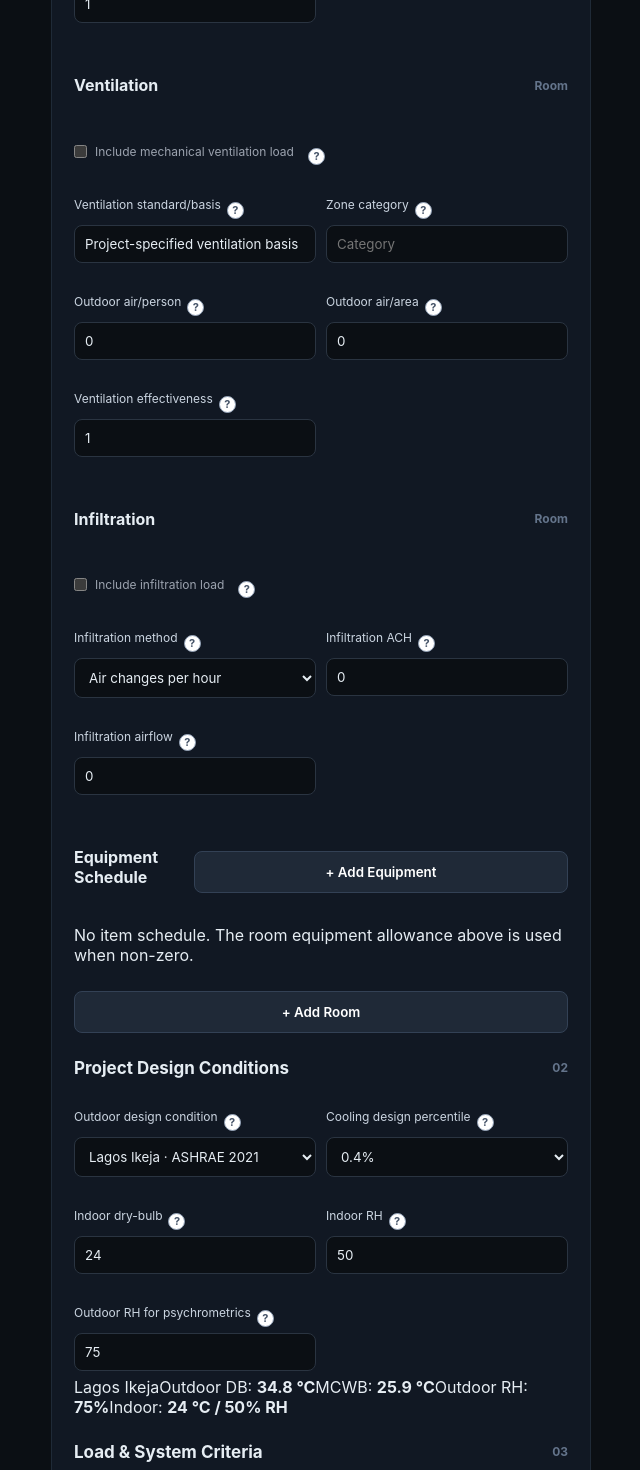
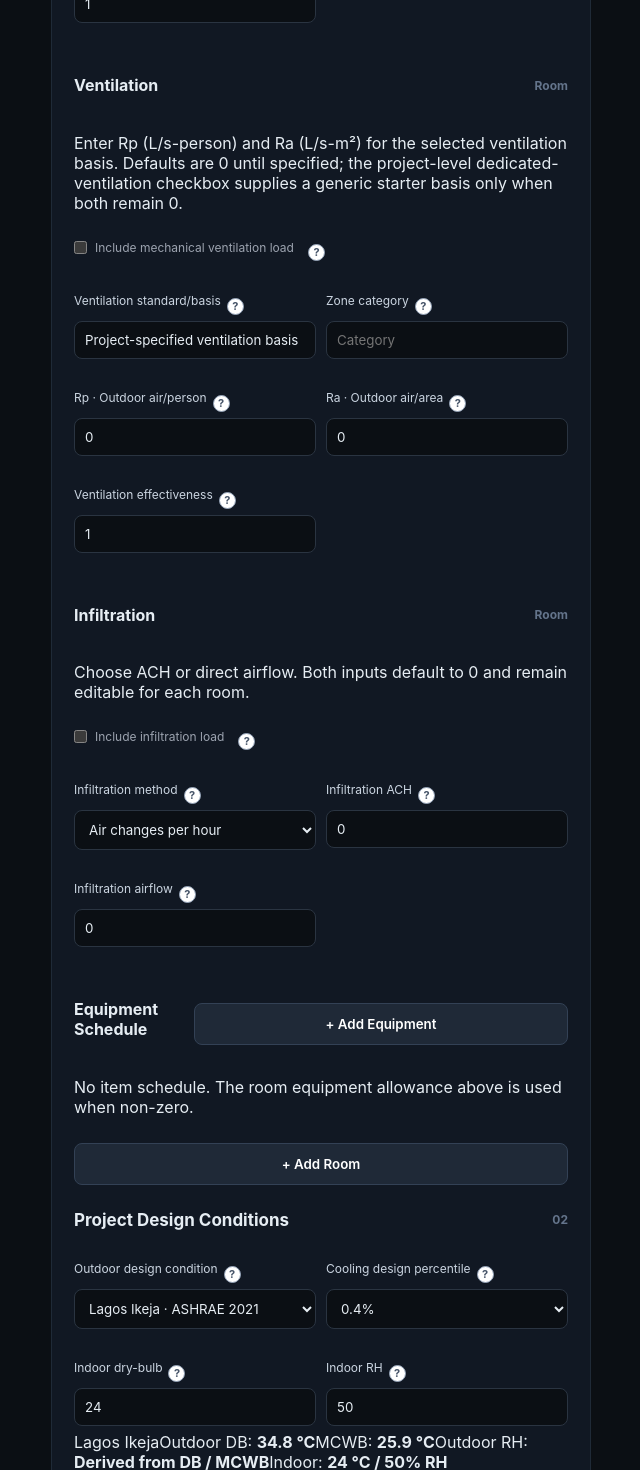
Before and after one commit to idbalorg/hvac-calculator, a React (Vite) app in the folder mep-ai-calculator/: page /calculator in a window 1280 px wide. Shown: the part 2460-3930 px from the top of the page, without its empty margins (39-679 px from the left). Built offline with nearby package versions, Linux system fonts and the light colour scheme.

Commit message:
Fix cooling load ventilation and infiltration wiring

```diff
--- a/mep-ai-calculator/src/engineering/cooling-load/infiltration.js
+++ b/mep-ai-calculator/src/engineering/cooling-load/infiltration.js
@@ -110,6 +110,8 @@ export const calculateInfiltrationLoad = ({
   const moistAirMassFlowKgS = AIR_DENSITY_KG_M3 * airflowM3PerS;
   const dryAirMassFlowKgS = moistAirMassFlowKgS / (1 + outdoorW);
 
+  // Keep infiltration behavior consistent with ventilation: negative sensible
+  // or total values are valid when outdoor air reduces the room cooling load.
   const sensibleW =
     moistAirMassFlowKgS *
     CP_AIR_KJ_KG_K *
--- a/mep-ai-calculator/src/engineering/cooling-load/ventilation.js
+++ b/mep-ai-calculator/src/engineering/cooling-load/ventilation.js
@@ -124,15 +124,13 @@ export const calculateVentilationLoad = ({
   const moistAirMassFlowKgS = airDensityKgM3 * airflowM3s;
   const dryAirMassFlowKgS = moistAirMassFlowKgS / (1 + outdoorHumidityRatio);
 
-  const sensibleW = Math.max(
-    0,
-    moistAirMassFlowKgS * cpAirJKgK * (outdoorDryBulbC - indoorDryBulbC),
-  );
-  const totalW = Math.max(
-    0,
-    dryAirMassFlowKgS * 1000 * (outdoorEnthalpy - indoorEnthalpy),
-  );
-  const latentW = Math.max(0, totalW - sensibleW);
+  // Do not clamp negative sensible/total loads: a genuinely cooler and/or drier
+  // outdoor state is physically capable of reducing the room cooling load.
+  const sensibleW =
+    moistAirMassFlowKgS * cpAirJKgK * (outdoorDryBulbC - indoorDryBulbC);
+  const totalW =
+    dryAirMassFlowKgS * 1000 * (outdoorEnthalpy - indoorEnthalpy);
+  const latentW = totalW - sensibleW;
 
   return {
     airflowLps: outdoorAirLps,
--- /dev/null
+++ b/mep-ai-calculator/src/engineering/project/calculatorEngineeringInputs.js
@@ -0,0 +1,60 @@
+import { buildEngineeringInputsForRoom } from "./engineeringInputs.js";
+import { humidityRatioFromWetBulb, relativeHumidityFromHumidityRatio } from "../psychrometrics/humidityRatio.js";
+
+const DEFAULT_VENTILATION_STARTER = Object.freeze({
+  outdoorAirPerPersonLps: 8,
+  outdoorAirPerAreaLpsM2: 0.3,
+  effectiveness: 1,
+});
+
+const clone = (value) => JSON.parse(JSON.stringify(value));
+
+/**
+ * Derive outdoor RH from the selected cooling dry-bulb and mean-coincident wet-bulb.
+ * The design-condition dataset provides DB/MCWB, so RH is derived rather than
+ * copied from the indoor state or entered as an unrelated psychrometric value.
+ */
+export const deriveOutdoorRelativeHumidity = (selectedCoolingCondition) => {
+  if (!selectedCoolingCondition) throw new Error("Selected cooling condition is required.");
+  const { dryBulbC, meanCoincidentWetBulbC } = selectedCoolingCondition;
+  const humidityRatio = humidityRatioFromWetBulb(dryBulbC, meanCoincidentWetBulbC);
+  return relativeHumidityFromHumidityRatio(dryBulbC, humidityRatio);
+};
+
+/**
+ * Build the room engineering boundary used by Calculator.jsx.
+ * A checked project-level dedicated-ventilation requirement enables the load
+ * calculation for every room. Explicit room Rp/Ra values are preserved; when
+ * both are still zero, a non-zero generic starter basis is used. The starter
+ * values are inputs for calculation, not an ASHRAE 62.1 compliance claim.
+ */
+export const buildEngineeringInputs = ({
+  rooms,
+  engineeringByRoom = {},
+  designConditions,
+  ventilationRequired = false,
+}) => Object.fromEntries(rooms.map((room) => {
+  const base = clone(engineeringByRoom[room.id] || {});
+
+  if (ventilationRequired) {
+    const current = base.ventilation || {};
+    const rp = Number(current.outdoorAirPerPersonLps) || 0;
+    const ra = Number(current.outdoorAirPerAreaLpsM2) || 0;
+    const hasExplicitVentilationRate = rp > 0 || ra > 0;
+    const rates = hasExplicitVentilationRate
+      ? { outdoorAirPerPersonLps: rp, outdoorAirPerAreaLpsM2: ra }
+      : DEFAULT_VENTILATION_STARTER;
+
+    base.ventilation = {
+      ...current,
+      enabled: true,
+      outdoorAirPerPersonLps: rates.outdoorAirPerPersonLps,
+      outdoorAirPerAreaLpsM2: rates.outdoorAirPerAreaLpsM2,
+      effectiveness: Number(current.effectiveness) > 0 ? Number(current.effectiveness) : DEFAULT_VENTILATION_STARTER.effectiveness,
+    };
+  }
+
+  return [room.id, buildEngineeringInputsForRoom({ room, designConditions, inputs: base })];
+}));
+
+export { DEFAULT_VENTILATION_STARTER };
--- a/mep-ai-calculator/src/pages/Calculator.jsx
+++ b/mep-ai-calculator/src/pages/Calculator.jsx
@@ -4,7 +4,8 @@ import { buildProjectRooms, calculateProjectRoomSummary, createRoom } from "../e
 import { calculateProjectCoolingLoads } from "../engineering/cooling-load/roomLoadEngine.js";
 import { recommendHVACSystems } from "../engineering/system/systemDecision.js";
 import { buildProjectDesignConditions, listDesignConditions } from "../engineering/project/designConditions.js";
-import { createEngineeringInputs, buildEngineeringInputsForRoom, createEquipmentItem, ENGINEERING_INPUT_VERSION } from "../engineering/project/engineeringInputs.js";
+import { createEngineeringInputs, createEquipmentItem, ENGINEERING_INPUT_VERSION } from "../engineering/project/engineeringInputs.js";
+import { buildEngineeringInputs, deriveOutdoorRelativeHumidity } from "../engineering/project/calculatorEngineeringInputs.js";
 import { buildReferenceDrivenInputs } from "../engineering/reference/referenceDrivenInputs.js";
 import { applyReferenceToEngineeringInputs } from "../engineering/reference/referenceCalculationBridge.js";
 import { buildReferenceTraceByRoom } from "../engineering/reference/referenceResultIntegration.js";
@@ -29,7 +30,6 @@ export default function CoolingLoadCalculator() {
   const [coolingPercentile, setCoolingPercentile] = useState("percentile04");
   const [indoorDryBulbC, setIndoorDryBulbC] = useState("24");
   const [indoorRelativeHumidityPercent, setIndoorRelativeHumidityPercent] = useState("50");
-  const [outdoorRelativeHumidityPercent, setOutdoorRelativeHumidityPercent] = useState("75");
   const [result, setResult] = useState(null);
   const [error, setError] = useState("");
 
@@ -96,8 +96,10 @@ export default function CoolingLoadCalculator() {
       const engineeringRooms = rooms.map(toEngineeringRoom);
       const builtRooms = buildProjectRooms(engineeringRooms);
       const projectSummary = calculateProjectRoomSummary(engineeringRooms);
-      const designConditions = buildProjectDesignConditions({ outdoorConditionId: designConditionId, coolingPercentile, indoorDryBulbC: Number(indoorDryBulbC), indoorRelativeHumidityPercent: Number(indoorRelativeHumidityPercent), outdoorRelativeHumidityPercent: Number(outdoorRelativeHumidityPercent) });
-      const engineering = Object.fromEntries(engineeringRooms.map((room) => [room.id, buildEngineeringInputsForRoom({ room, designConditions, inputs: engineeringByRoom[room.id] })]));
+      const baseDesignConditions = buildProjectDesignConditions({ outdoorConditionId: designConditionId, coolingPercentile, indoorDryBulbC: Number(indoorDryBulbC), indoorRelativeHumidityPercent: Number(indoorRelativeHumidityPercent), outdoorRelativeHumidityPercent: null });
+      const outdoorRelativeHumidityPercent = deriveOutdoorRelativeHumidity(baseDesignConditions.selectedCoolingCondition);
+      const designConditions = buildProjectDesignConditions({ outdoorConditionId: designConditionId, coolingPercentile, indoorDryBulbC: Number(indoorDryBulbC), indoorRelativeHumidityPercent: Number(indoorRelativeHumidityPercent), outdoorRelativeHumidityPercent });
+      const engineering = buildEngineeringInputs({ rooms: engineeringRooms, engineeringByRoom, designConditions, ventilationRequired: criteria.ventilation });
       const margin = Number(designMarginPercent) || 0;
       const loads = calculateProjectCoolingLoads({ rooms: engineeringRooms, engineeringByRoom: engineering, designMarginPercent: margin });
       const decision = recommendHVACSystems({ totalCoolingLoadKw: Math.max(loads.totalDesignLoadKw, 0.001), floorAreaM2: Math.max(projectSummary.floorAreaM2, 0.001), zoneCount: builtRooms.length, ventilationRequired: criteria.ventilation, zoningPriority: zoning, ceilingSpaceLimited: criteria.ceiling, outdoorUnitSpaceLimited: criteria.outdoor, centralPlantAvailable: criteria.plant });
@@ -109,7 +111,7 @@ export default function CoolingLoadCalculator() {
   const saveProject = () => {
     if (!result) return;
     const projects = JSON.parse(localStorage.getItem("hvac-projects") || "[]");
-    localStorage.setItem("hvac-projects", JSON.stringify([...projects, { rooms, engineeringByRoom, referenceByRoom, appliedReferenceByRoom, criteria, zoning, designMarginPercent, designConditionId, coolingPercentile, indoorDryBulbC, indoorRelativeHumidityPercent, outdoorRelativeHumidityPercent, result, date: new Date().toISOString(), inputModelVersion: ENGINEERING_INPUT_VERSION }]));
+    localStorage.setItem("hvac-projects", JSON.stringify([...projects, { rooms, engineeringByRoom, referenceByRoom, appliedReferenceByRoom, criteria, zoning, designMarginPercent, designConditionId, coolingPercentile, indoorDryBulbC, indoorRelativeHumidityPercent, result, date: new Date().toISOString(), inputModelVersion: ENGINEERING_INPUT_VERSION }]));
   };
 
   return <div className="container">
@@ -138,20 +140,20 @@ export default function CoolingLoadCalculator() {
           <div><label>Outdoor design condition</label><select value={designConditionId} onChange={(e) => setDesignConditionId(e.target.value)}>{designConditionOptions.map((condition) => <option key={condition.id} value={condition.id}>{condition.location} · ASHRAE {condition.sourceEdition}</option>)}</select></div>
           <div><label>Cooling design percentile</label><select value={coolingPercentile} onChange={(e) => setCoolingPercentile(e.target.value)}><option value="percentile04">0.4%</option><option value="percentile1">1.0%</option><option value="percentile2">2.0%</option></select></div>
           <Input label="Indoor dry-bulb" value={indoorDryBulbC} onChange={setIndoorDryBulbC} placeholder="°C" type="number" /><Input label="Indoor RH" value={indoorRelativeHumidityPercent} onChange={setIndoorRelativeHumidityPercent} placeholder="%" type="number" min="0" max="100" />
-          <Input label="Outdoor RH for psychrometrics" value={outdoorRelativeHumidityPercent} onChange={setOutdoorRelativeHumidityPercent} placeholder="%" type="number" min="0" max="100" />
         </div>
-        <div className="condition-summary">{(() => { const condition = designConditionOptions.find((item) => item.id === designConditionId); const selected = condition?.cooling?.db?.[coolingPercentile]; return <><span>{condition?.location}</span><span>Outdoor DB: <b>{selected?.dryBulbC} °C</b></span><span>MCWB: <b>{selected?.meanCoincidentWetBulbC} °C</b></span><span>Outdoor RH: <b>{outdoorRelativeHumidityPercent}%</b></span><span>Indoor: <b>{indoorDryBulbC} °C / {indoorRelativeHumidityPercent}% RH</b></span></>; })()}</div>
+        <div className="condition-summary">{(() => { const condition = designConditionOptions.find((item) => item.id === designConditionId); const selected = condition?.cooling?.db?.[coolingPercentile]; return <><span>{condition?.location}</span><span>Outdoor DB: <b>{selected?.dryBulbC} °C</b></span><span>MCWB: <b>{selected?.meanCoincidentWetBulbC} °C</b></span><span>Outdoor RH: <b>Derived from DB / MCWB</b></span><span>Indoor: <b>{indoorDryBulbC} °C / {indoorRelativeHumidityPercent}% RH</b></span></>; })()}</div>
 
         <div className="section-heading compact"><h3>Load & System Criteria</h3><span>03</span></div>
         <div className="input-grid"><Input label="Design margin" value={designMarginPercent} onChange={setDesignMarginPercent} placeholder="%" type="number" min="0" /><div><label>Zoning priority</label><select value={zoning} onChange={(e) => setZoning(e.target.value)}><option value="low">Low</option><option value="medium">Medium</option><option value="high">High</option></select></div></div>
         <div className="checks"><Check label="Dedicated ventilation required" checked={criteria.ventilation} onChange={(v) => setCriteria((c) => ({ ...c, ventilation: v }))} /><Check label="Ceiling/service space limited" checked={criteria.ceiling} onChange={(v) => setCriteria((c) => ({ ...c, ceiling: v }))} /><Check label="Outdoor-unit space limited" checked={criteria.outdoor} onChange={(v) => setCriteria((c) => ({ ...c, outdoor: v }))} /><Check label="Central plant available" checked={criteria.plant} onChange={(v) => setCriteria((c) => ({ ...c, plant: v }))} /></div>
+        <p className="form-note">When dedicated ventilation is checked, room Rp/Ra values are included in the cooling load. If both remain zero, a generic 8 L/s-person + 0.3 L/s-m² starter basis is used. This is not an ASHRAE 62.1 compliance determination.</p>
         {summary && <div className="project-mini-summary"><span>{summary.roomCount} rooms</span><span>{summary.floorAreaM2.toFixed(1)} m²</span><span>{summary.occupants} occupants</span></div>}
         {error && <p className="error-message">{error}</p>}
         <button onClick={calculate}>Run Engineering Assessment</button>
       </div>
 
       {result && <div className="results-stack">
-        <div className="card"><div className="section-heading"><h3>Design Conditions</h3><span>04</span></div><div className="stat"><span>Location</span><b>{result.designConditions.outdoor.location}</b></div><div className="stat"><span>Source</span><b>ASHRAE {result.designConditions.outdoor.sourceEdition}</b></div><div className="stat"><span>Cooling basis</span><b>{result.designConditions.selectedCoolingCondition.percentile === "percentile04" ? "0.4%" : result.designConditions.selectedCoolingCondition.percentile === "percentile1" ? "1%" : "2%"}</b></div><div className="stat"><span>Outdoor DB / MCWB</span><b>{result.designConditions.selectedCoolingCondition.dryBulbC} / {result.designConditions.selectedCoolingCondition.meanCoincidentWetBulbC} °C</b></div><div className="stat"><span>Indoor DB / RH</span><b>{result.designConditions.indoor.dryBulbC} °C / {result.designConditions.indoor.relativeHumidityPercent}%</b></div><div className="stat"><span>Outdoor RH input</span><b>{result.designConditions.outdoor.relativeHumidityPercent}%</b></div></div>
+        <div className="card"><div className="section-heading"><h3>Design Conditions</h3><span>04</span></div><div className="stat"><span>Location</span><b>{result.designConditions.outdoor.location}</b></div><div className="stat"><span>Source</span><b>ASHRAE {result.designConditions.outdoor.sourceEdition}</b></div><div className="stat"><span>Cooling basis</span><b>{result.designConditions.selectedCoolingCondition.percentile === "percentile04" ? "0.4%" : result.designConditions.selectedCoolingCondition.percentile === "percentile1" ? "1%" : "2%"}</b></div><div className="stat"><span>Outdoor DB / MCWB</span><b>{result.designConditions.selectedCoolingCondition.dryBulbC} / {result.designConditions.selectedCoolingCondition.meanCoincidentWetBulbC} °C</b></div><div className="stat"><span>Indoor DB / RH</span><b>{result.designConditions.indoor.dryBulbC} °C / {result.designConditions.indoor.relativeHumidityPercent}%</b></div><div className="stat"><span>Outdoor RH derived from DB / MCWB</span><b>{result.designConditions.outdoor.relativeHumidityPercent.toFixed(1)}%</b></div></div>
         <div className="card"><div className="section-heading"><h3>Reference Basis</h3><span>05</span></div>{result.rooms.map((room) => { const resolved = resolvedReferenceByRoom[room.id]; return <div className="room-card" key={room.id}><div className="stat"><span>{room.id} · {room.name}</span><b>{resolved?.metadata?.referenceDatasetVersion ? `Dataset v${resolved.metadata.referenceDatasetVersion}` : "Reference data"}</b></div><div className="stat"><span>Location / activity</span><b>{resolved?.references?.location?.name || "Not selected"} · {resolved?.references?.occupantActivity?.label || "Not selected"}</b></div><div className="stat"><span>Ventilation basis</span><b>{resolved?.references?.ventilation?.label || "Not selected"}</b></div><div className="stat"><span>Source references</span><b>{resolved?.references ? Object.values(resolved.references).filter(Boolean).map((r) => r.sourceRef).join(" · ") : "None"}</b></div><ReferenceTraceabilityPanel roomName={room.name || room.id} trace={result.referenceTraceByRoom?.[room.id]} /></div>; })}</div>
         <div className="card"><div className="section-heading"><h3>Project Cooling Load</h3><span>06</span></div><div className="stat"><span>Conditioned Area</span><b>{result.summary.floorAreaM2.toFixed(2)} m²</b></div><div className="stat"><span>Room Volume</span><b>{result.summary.volumeM3.toFixed(2)} m³</b></div><div className="stat"><span>Total Occupants</span><b>{result.summary.occupants}</b></div><div className="stat"><span>Raw Cooling Load</span><b>{result.loads.totalRawLoadKw.toFixed(2)} kW</b></div><div className="stat"><span>Design Cooling Load</span><b>{result.loads.totalDesignLoadKw.toFixed(2)} kW</b></div></div>
         <div className="card"><div className="section-heading"><h3>Room Load Schedule</h3><span>07</span></div>{result.loads.roomResults.map((room) => <div className="stat" key={room.roomId}><span>{room.roomId} · {room.roomName} · {room.geometry.floorAreaM2.toFixed(1)} m²</span><b>Raw {(room.rawLoad.totalW / 1000).toFixed(2)} kW · Design {(room.designLoad.totalW / 1000).toFixed(2)} kW</b></div>)}</div>
@@ -177,9 +179,11 @@ function RoomEngineeringForm({ roomId, inputs, updateEngineering, updateEquipmen
       <Input label="Ballast factor" value={safe.lighting.ballastFactor} onChange={(v) => updateEngineering(roomId, "lighting", "ballastFactor", v)} type="number" min="0" placeholder="factor" />
     </div>
     <div className="section-heading compact"><h4>Ventilation</h4><span>Room</span></div>
+    <p className="form-note">Enter Rp (L/s-person) and Ra (L/s-m²) for the selected ventilation basis. Defaults are 0 until specified; the project-level dedicated-ventilation checkbox supplies a generic starter basis only when both remain 0.</p>
     <div className="checks"><Check label="Include mechanical ventilation load" checked={safe.ventilation.enabled} onChange={(v) => updateEngineering(roomId, "ventilation", "enabled", v)} /></div>
-    <div className="input-grid"><div><label>Ventilation standard/basis</label><input value={safe.ventilation.standard ?? ""} onChange={(e) => updateEngineering(roomId, "ventilation", "standard", e.target.value)} placeholder="Reference" /></div><div><label>Zone category</label><input value={safe.ventilation.zoneCategory ?? ""} onChange={(e) => updateEngineering(roomId, "ventilation", "zoneCategory", e.target.value)} placeholder="Category" /></div><Input label="Outdoor air/person" value={safe.ventilation.outdoorAirPerPersonLps} onChange={(v) => updateEngineering(roomId, "ventilation", "outdoorAirPerPersonLps", v)} type="number" min="0" placeholder="L/s-person" /><Input label="Outdoor air/area" value={safe.ventilation.outdoorAirPerAreaLpsM2} onChange={(v) => updateEngineering(roomId, "ventilation", "outdoorAirPerAreaLpsM2", v)} type="number" min="0" placeholder="L/s-m²" /><Input label="Ventilation effectiveness" value={safe.ventilation.effectiveness} onChange={(v) => updateEngineering(roomId, "ventilation", "effectiveness", v)} type="number" min="0.01" placeholder="factor" /></div>
+    <div className="input-grid"><div><label>Ventilation standard/basis</label><input value={safe.ventilation.standard ?? ""} onChange={(e) => updateEngineering(roomId, "ventilation", "standard", e.target.value)} placeholder="Reference" /></div><div><label>Zone category</label><input value={safe.ventilation.zoneCategory ?? ""} onChange={(e) => updateEngineering(roomId, "ventilation", "zoneCategory", e.target.value)} placeholder="Category" /></div><Input label="Rp · Outdoor air/person" value={safe.ventilation.outdoorAirPerPersonLps} onChange={(v) => updateEngineering(roomId, "ventilation", "outdoorAirPerPersonLps", v)} type="number" min="0" placeholder="L/s-person" /><Input label="Ra · Outdoor air/area" value={safe.ventilation.outdoorAirPerAreaLpsM2} onChange={(v) => updateEngineering(roomId, "ventilation", "outdoorAirPerAreaLpsM2", v)} type="number" min="0" placeholder="L/s-m²" /><Input label="Ventilation effectiveness" value={safe.ventilation.effectiveness} onChange={(v) => updateEngineering(roomId, "ventilation", "effectiveness", v)} type="number" min="0.01" placeholder="factor" /></div>
     <div className="section-heading compact"><h4>Infiltration</h4><span>Room</span></div>
+    <p className="form-note">Choose ACH or direct airflow. Both inputs default to 0 and remain editable for each room.</p>
     <div className="checks"><Check label="Include infiltration load" checked={safe.infiltration.enabled} onChange={(v) => updateEngineering(roomId, "infiltration", "enabled", v)} /></div>
     <div className="input-grid"><div><label>Infiltration method</label><select value={safe.infiltration.method} onChange={(e) => updateEngineering(roomId, "infiltration", "method", e.target.value)}><option value="ACH">Air changes per hour</option><option value="AIRFLOW">Direct airflow</option></select></div><Input label="Infiltration ACH" value={safe.infiltration.airChangesPerHour} onChange={(v) => updateEngineering(roomId, "infiltration", "airChangesPerHour", v)} type="number" min="0" placeholder="ACH" /><Input label="Infiltration airflow" value={safe.infiltration.airflowLps} onChange={(v) => updateEngineering(roomId, "infiltration", "airflowLps", v)} type="number" min="0" placeholder="L/s" /></div>
     <div className="section-heading compact"><h4>Equipment Schedule</h4><button type="button" className="secondary-button" onClick={() => addEquipment(roomId)}>+ Add Equipment</button></div>
```
Also changed, not shown: mep-ai-calculator/src/validation/runValidation.js (+2 -1 lines), 1 other file (tests, documents, lock files or other folders).
